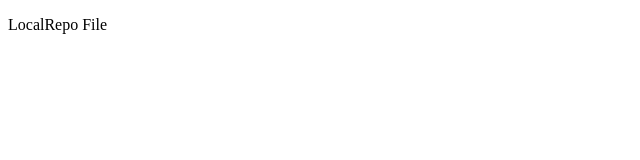
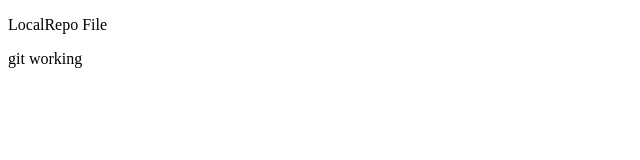
Before and after one commit to Afraz-Hussain/javascriptaddtocart, a plain HTML site: page Index.html in a window 1280 px wide. Shown: the full height of the page, 0-640 px from the left. Drawn offline with Linux system fonts and the light colour scheme.

Commit message:
initilized new files

```diff
--- a/Index.html
+++ b/Index.html
@@ -7,5 +7,6 @@
 </head>
 <body>
     <p>LocalRepo File</p>
+    <p>git working</p>
 </body>
 </html>
```
